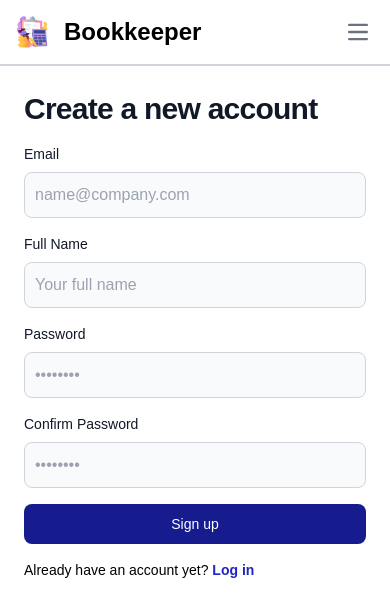
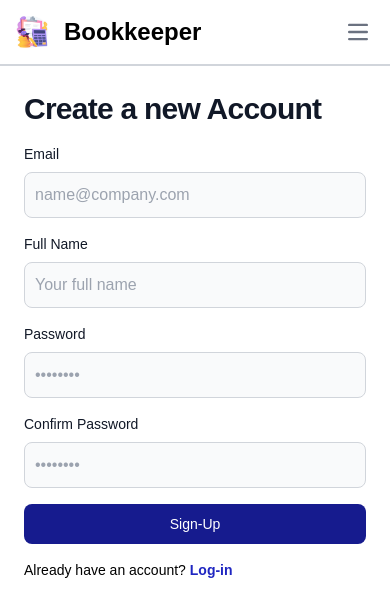
Before and after one commit to anthoniohagitobing/bookkeeper-web-app, a Next.js app: page /en/user/sign-up in a window 390 px wide. Shown: the top 616 px of the page. Built offline with nearby package versions, Linux system fonts and the light colour scheme; no server answers; a web font is replaced by a local one.

Commit message:
feat: add translation to login and signup

```diff
--- a/messages/en.json
+++ b/messages/en.json
@@ -15,5 +15,27 @@
     "NavigationProfile": "Profile",
     "test1": "test1",
     "test2": "test2"
+  },
+  "LogIn": {
+    "Title": "Log in to your account",
+    "SignUp1": "Don't have an account yet?",
+    "SignUp2": "Sign-up",
+    "Email1": "Email",
+    "Email2": "name@company.com",
+    "Password": "Password",
+    "LogIn": "Log-in",
+    "ForgotPassword": "Forgot Password?"
+  },
+  "SignUp": {
+    "Title": "Create a new Account",
+    "LogIn1": "Already have an account?",
+    "LogIn2": "Log-in",
+    "Email1": "Email",
+    "Email2": "name@company.com",
+    "FullName1": "Full Name",
+    "FullName2": "Your full name",
+    "Password": "Password",
+    "ConfirmPassword": "Confirm Password",
+    "SignUp": "Sign-Up"
   }
 }
--- a/src/app/[locale]/(page)/_global/navbar/navbar-navigation.tsx
+++ b/src/app/[locale]/(page)/_global/navbar/navbar-navigation.tsx
@@ -12,8 +12,8 @@
 
     // Navigation library
     const navigation = [
-        { name: t.NavigationDashboard, href: '/dashboard', current: true },
-        { name: t.NavigationProfile, href: '/profile', current: false },
+        { name: t["NavigationDashboard"], href: '/dashboard', current: true },
+        { name: t["NavigationProfile"], href: '/profile', current: false },
     ]
 
     // If user is not authenticated, return no navigation button
--- a/src/app/[locale]/(page)/user/log-in/page.tsx
+++ b/src/app/[locale]/(page)/user/log-in/page.tsx
@@ -1,5 +1,7 @@
 // IMPORT MODULES
 import { Link } from "@/navigation"
+import { useTranslations } from 'next-intl';
+import { Translation } from '@/lib/global-types';
 
 // IMPORT SUB-PAGE COMPONENTS
 import CheckAuthComponent from "../../_global/check-auth-component";
@@ -9,18 +11,28 @@
 // https://flowbite.com/blocks/marketing/login/
 
 // PAGE COMPONENT
-export default async function LogIn() {
+export default function LogIn() {
+  const t = useTranslations('LogIn');
+
+  const formTranslations: Translation = {
+    Email1: t("Email1"),
+    Email2: t("Email2"),
+    Password: t("Password"),
+    LogIn: t("LogIn"),
+    ForgotPassword: t("ForgotPassword")
+  }
+
   return (
       <>
         <CheckAuthComponent />
         <div className="flex flex-col items-center justify-center w-full">
           <div className="p-6 space-y-4 md:space-y-6 sm:p-8 w-full bg-white dark:border md:mt-0 dark:bg-gray-800 dark:border-gray-700">
               <h1 className="text-3xl font-bold leading-tight tracking-tight text-gray-900 md:text-2xl dark:text-white">
-                  Log in to your account
+                {t("Title")}
               </h1>
-              <LogInFormComponent />
+              <LogInFormComponent t={formTranslations}/>
               <p className="text-sm font-light text-black dark:text-white">
-                  Don’t have an account yet? <Link href="/user/sign-up" className="font-bold text-customBlue-light hover:underline">Sign up</Link>
+                {t("SignUp1")} <Link href="/user/sign-up" className="font-bold text-customBlue-light hover:underline">{t("SignUp2")}</Link>
               </p>
           </div>
           {/* picture at mid size */}
--- a/src/app/[locale]/(page)/user/sign-up/page.tsx
+++ b/src/app/[locale]/(page)/user/sign-up/page.tsx
@@ -1,25 +1,37 @@
 // IMPORT MODULES
 import { Link } from "@/navigation"
+import { useTranslations } from 'next-intl';
+import { Translation } from '@/lib/global-types';
 
 // IMPORT SUB-PAGE COMPONENTS
 import CheckAuthComponent from "../../_global/check-auth-component";
 import SignUpFormComponent from "./sign-up-form-component";
 
-import BackupSignUpComponent from './backup-sign-up-component';
+// PAGE COMPONENT
+export default function SignUp() {
+  const t = useTranslations('SignUp');
 
-// PAGE COMPONENT
-export default async function SignUp() {
+  const formTranslations: Translation = {
+    Email1: t("Email1"),
+    Email2: t("Email2"),
+    FullName1: t("FullName1"),
+    FullName2: t("FullName2"),
+    Password: t("Password"),
+    ConfirmPassword: t("ConfirmPassword"),
+    SignUp: t("SignUp")
+  }
+
   return (
       <>
         <CheckAuthComponent />
         <div className="flex flex-col items-center justify-center w-full">
           <div className="p-6 space-y-4 md:space-y-6 sm:p-8 w-full bg-white dark:border md:mt-0 dark:bg-gray-800 dark:border-gray-700">
               <h1 className="text-3xl font-bold leading-tight tracking-tight text-gray-900 md:text-2xl dark:text-white">
-                  Create a new account
+                  {t("Title")}
               </h1>
-              <SignUpFormComponent />
+              <SignUpFormComponent t={formTranslations}/>
               <p className="text-sm font-light text-black dark:text-white">
-                  Already have an account yet? <Link href="/user/log-in" className="font-bold text-customBlue-light hover:underline">Log in</Link>
+                {t("LogIn1")} <Link href="/user/log-in" className="font-bold text-customBlue-light hover:underline">{t("LogIn2")}</Link>
               </p>
           </div>
         </div>
--- a/src/app/[locale]/(page)/user/sign-up/sign-up-form-component.tsx
+++ b/src/app/[locale]/(page)/user/sign-up/sign-up-form-component.tsx
@@ -5,8 +5,10 @@
 import axios, { AxiosResponse } from "axios";
 import { useRouter, Link } from "@/navigation";
 import { toast } from 'react-toastify';
+import { Translation } from '@/lib/global-types';
 
-export default function SignUpFormComponent(): JSX.Element {
+// PAGE COMPONENT
+export default function SignUpFormComponent({t}: {t:Translation}): JSX.Element {
     // NAVIGATION SETUP
     const router = useRouter();
 
@@ -23,7 +25,6 @@
         const password: FormDataEntryValue | null = formData.get('password');
         const password2: FormDataEntryValue | null = formData.get('password2');
 
-        console.log({email});
         // Make call to api
         const url: string = `${process.env.NEXT_PUBLIC_DATABASE_URL}user/register/`;
         const res: AxiosResponse<any, any> = await axios.post(url, { email, full_name, password, password2 });
@@ -48,22 +49,22 @@
     return (
         <form className="space-y-4 md:space-y-6" onSubmit={handleSignUp}>
             <div>
-                <label htmlFor="email" className="block mb-2 text-sm font-medium text-gray-900 dark:text-white">Email</label>
-                <input type="email" name="email" id="email" className="bg-gray-50 border border-gray-300 text-gray-900 sm:text-sm rounded-lg focus:ring-primary-600 focus:border-primary-600 block w-full p-2.5 dark:bg-gray-700 dark:border-gray-600 dark:placeholder-gray-400 dark:text-white dark:focus:ring-blue-500 dark:focus:border-blue-500" placeholder="name@company.com" required/>
+                <label htmlFor="email" className="block mb-2 text-sm font-medium text-gray-900 dark:text-white">{t["Email1"]}</label>
+                <input type="email" name="email" id="email" className="bg-gray-50 border border-gray-300 text-gray-900 sm:text-sm rounded-lg focus:ring-primary-600 focus:border-primary-600 block w-full p-2.5 dark:bg-gray-700 dark:border-gray-600 dark:placeholder-gray-400 dark:text-white dark:focus:ring-blue-500 dark:focus:border-blue-500" placeholder={t["Email2"]} required/>
             </div>
             <div>
-                <label htmlFor="full_name" className="block mb-2 text-sm font-medium text-gray-900 dark:text-white">Full Name</label>
-                <input type="text" name="full_name" id="full_name" className="bg-gray-50 border border-gray-300 text-gray-900 sm:text-sm rounded-lg focus:ring-primary-600 focus:border-primary-600 block w-full p-2.5 dark:bg-gray-700 dark:border-gray-600 dark:placeholder-gray-400 dark:text-white dark:focus:ring-blue-500 dark:focus:border-blue-500" placeholder="Your full name" required/>
+                <label htmlFor="full_name" className="block mb-2 text-sm font-medium text-gray-900 dark:text-white">{t["FullName1"]}</label>
+                <input type="text" name="full_name" id="full_name" className="bg-gray-50 border border-gray-300 text-gray-900 sm:text-sm rounded-lg focus:ring-primary-600 focus:border-primary-600 block w-full p-2.5 dark:bg-gray-700 dark:border-gray-600 dark:placeholder-gray-400 dark:text-white dark:focus:ring-blue-500 dark:focus:border-blue-500" placeholder={t["FullName2"]} required/>
             </div>
             <div>
-                <label htmlFor="password" className="block mb-2 text-sm font-medium text-gray-900 dark:text-white">Password</label>
+                <label htmlFor="password" className="block mb-2 text-sm font-medium text-gray-900 dark:text-white">{t["Password"]}</label>
                 <input type="password" name="password" id="password" placeholder="••••••••" className="bg-gray-50 border border-gray-300 text-gray-900 sm:text-sm rounded-lg focus:ring-primary-600 focus:border-primary-600 block w-full p-2.5 dark:bg-gray-700 dark:border-gray-600 dark:placeholder-gray-400 dark:text-white dark:focus:ring-blue-500 dark:focus:border-blue-500" required/>
             </div>
             <div>
-                <label htmlFor="password2" className="block mb-2 text-sm font-medium text-gray-900 dark:text-white">Confirm Password</label>
+                <label htmlFor="password2" className="block mb-2 text-sm font-medium text-gray-900 dark:text-white">{t["ConfirmPassword"]}</label>
                 <input type="password" name="password2" id="password2" placeholder="••••••••" className="bg-gray-50 border border-gray-300 text-gray-900 sm:text-sm rounded-lg focus:ring-primary-600 focus:border-primary-600 block w-full p-2.5 dark:bg-gray-700 dark:border-gray-600 dark:placeholder-gray-400 dark:text-white dark:focus:ring-blue-500 dark:focus:border-blue-500" required/>
             </div>
-            <button type="submit" className="w-full text-white bg-customBlue-mid hover:bg-customBlue-light focus:ring-4 focus:outline-none focus:ring-primary-300 font-medium rounded-lg text-sm px-5 py-2.5 text-center dark:focus:ring-primary-800">Sign up</button>
+            <button type="submit" className="w-full text-white bg-customBlue-mid hover:bg-customBlue-light focus:ring-4 focus:outline-none focus:ring-primary-300 font-medium rounded-lg text-sm px-5 py-2.5 text-center dark:focus:ring-primary-800">{t["SignUp"]}</button>
         </form>
     )
 }
```
Also changed, not shown: src/app/[locale]/(page)/user/log-in/log-in-form-component.tsx (+7 -6 lines).
